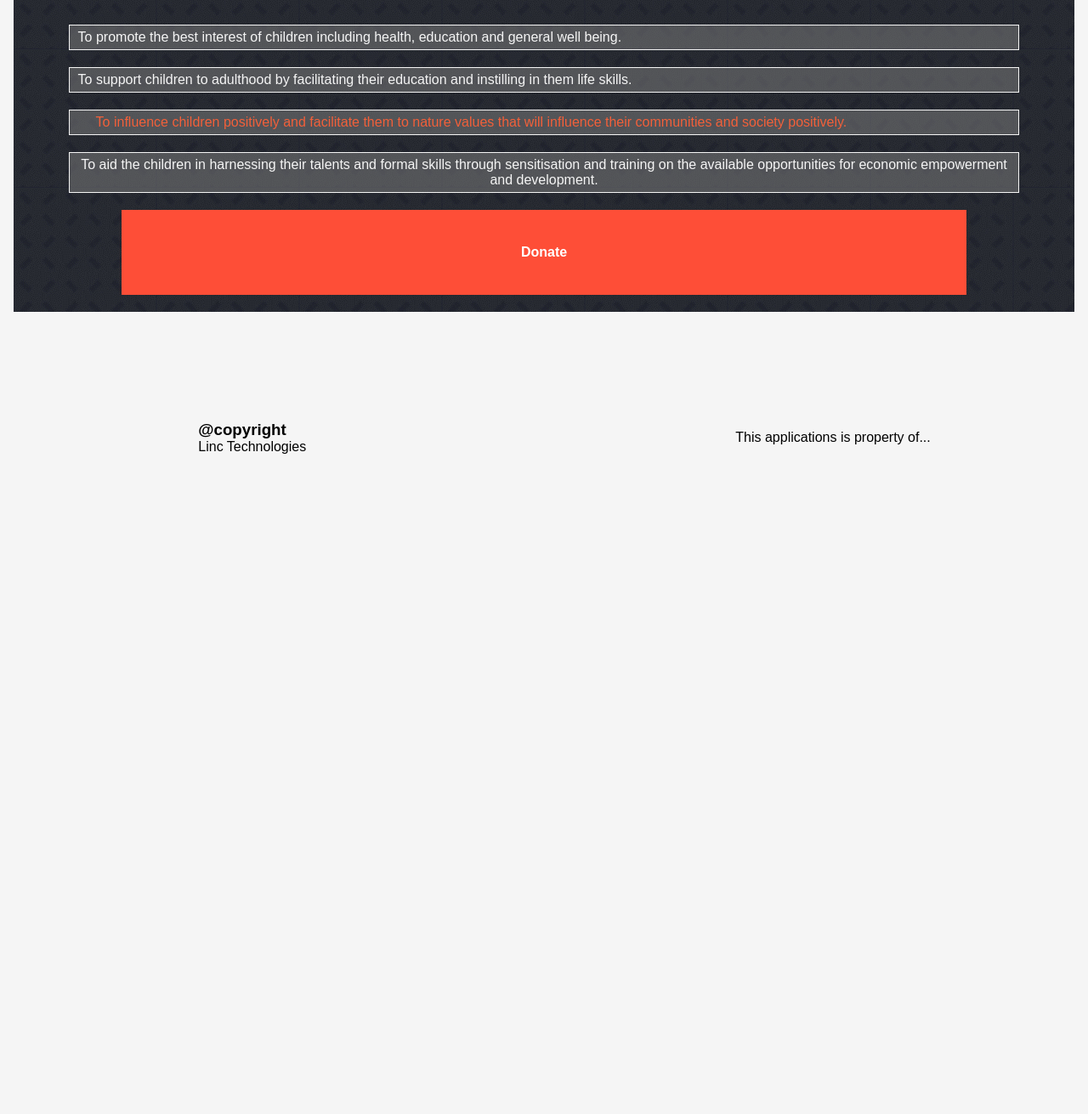
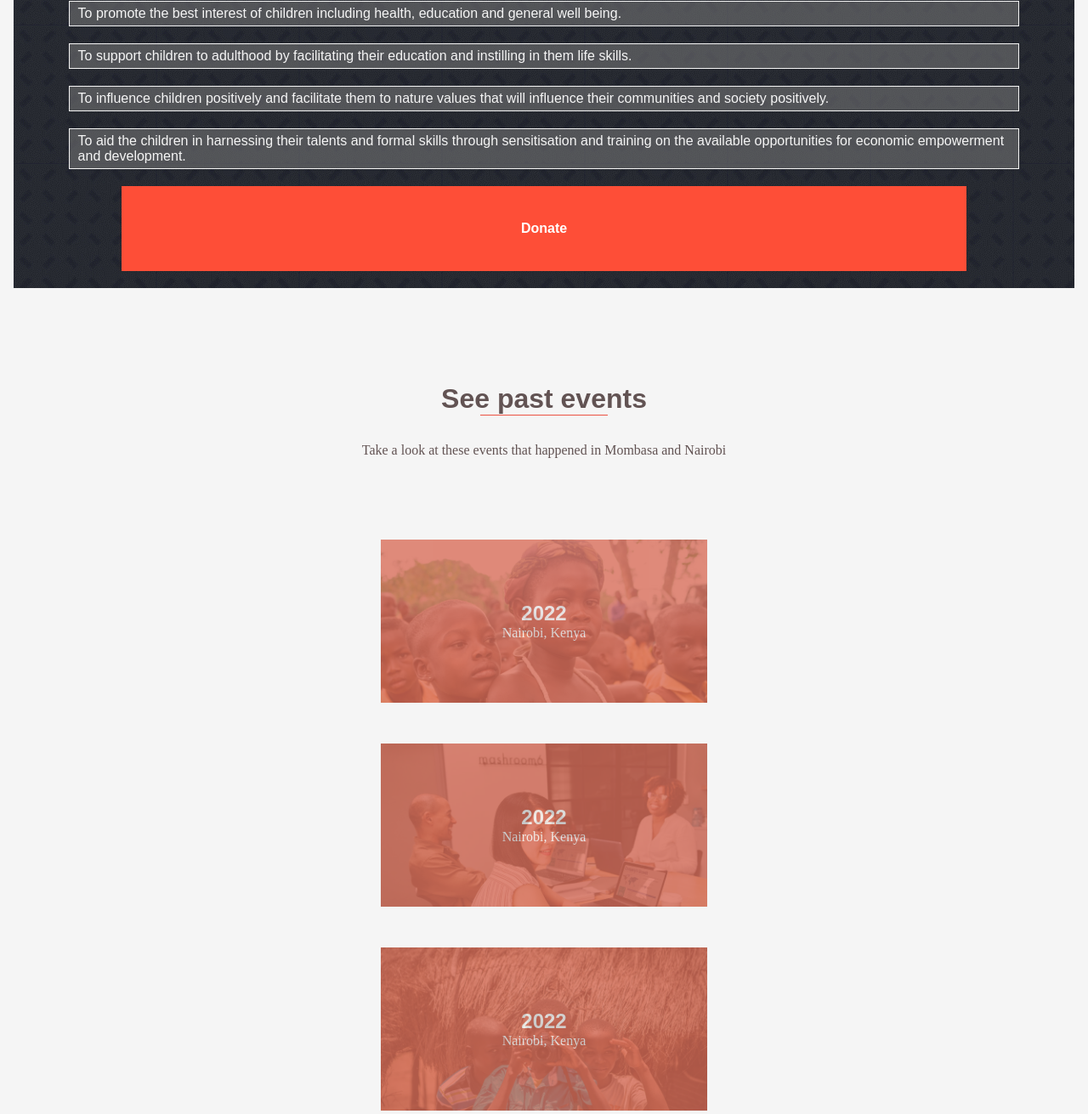
Before and after one commit to NoelLincoln/first-capstone-project, a plain HTML site: page pages/about.html in a window 1280 px wide. Shown: the part 513-1824 px from the top of the page at 85% size. Before the commit the page ends 1128 px from the top, so only its background shows below. Drawn offline with Linux system fonts and the light colour scheme; a web font is replaced by a local one.

```diff
--- a/assets/css/style.css
+++ b/assets/css/style.css
@@ -111,12 +111,23 @@
   flex-direction: column;
   margin-top: 2rem;
   font-family: 'Lato', sans-serif;
-  color: #f2603a;
+  color: #f81404;
 }
 .headline h1 {
   text-transform: uppercase;
   color: #f81404;
 }
+
+.title-h1 {
+  background: url(/first-capstone-project/assets/images/title-bg.jpg);
+  background-position: center;
+  background-size: cover;
+  background-repeat: repeat;
+  -webkit-background-clip: text;
+  /* stylelint-disable-next-line csstree/validator */
+  -webkit-text-fill-color: transparent;
+}
+
 .card {
   border: 4px solid;
   border-color: #fff;
@@ -158,6 +169,31 @@
   margin-bottom: 2rem;
 }
 
+.objectives {
+  display: flex;
+  flex-direction: column;
+  align-items: center;
+  background-image: url(/first-capstone-project/assets/images/values-bg.png);
+  /* background-repeat: no-repeat; */
+  /* background-size: cover; */
+  margin: 3rem 1rem;
+  text-align: center;
+  color: #f5f5f5;
+  padding-top: 4rem;
+}
+.objectives h3 {
+  margin-bottom: 1rem;
+}
+
+.objectives hr {
+  border-top: 1px solid #ec5242;
+  border-bottom: 1px;
+  border-left: 1px;
+  border-right: 1px;
+  width: 12%;
+  margin-bottom: 2rem;
+}
+
 .date,
 .location {
   padding-left: 1rem;
@@ -167,6 +203,13 @@
   font-weight: 700;
 }
 .values-container {
+  display: flex;
+  flex-direction: column;
+  gap: 20px;
+  padding-bottom: 20px;
+}
+
+.objectives-container {
   display: flex;
   flex-direction: column;
   gap: 20px;
@@ -190,14 +233,37 @@
   width: 35px;
 }
 
-.values-reasons li:nth-child(2) > p {
-  color: #f2603a;
+.values-reasons li {
+  color: #f5f5f5;
   font-family: 'Lato-Bold', sans-serif;
 }
 
-.values-reasons li:nth-child(3) > p {
+.objective {
+  display: flex;
+  flex-direction: row;
+  align-items: center;
+  gap: 21px;
+  border: 1px;
+  border-style: solid;
+  border-color: #f5f5f5;
+  background-color: rgba(128, 128, 128, 0.5);
+  padding: 5px 10px;
+  margin: auto;
+  width: 90%;
+}
+
+.objective img {
+  width: 35px;
+}
+
+.objective {
+  color: #f5f5f5;
+  font-family: 'Lato-Bold', sans-serif;
+}
+
+.objective li p {
   text-align: start;
-  font-family: 'Lato-Regular', sans-serif;
+  font-family: 'Lato-Bold', sans-serif;
 }
 
 .grey-bg {
@@ -445,3 +511,87 @@
 .copyright p {
   font-family: 'Lato-Bold', sans-serif;
 }
+
+.past-events {
+  display: flex;
+  flex-direction: column;
+  align-items: center;
+  margin: 3rem 1rem;
+  text-align: center;
+  color: #f5f5f5;
+  padding-top: 4rem;
+  color: #625353;
+}
+
+.past-events h3 {
+  font-size: 2rem;
+}
+
+.past-events p {
+  width: 80%;
+  font-family: 'Cocogoose-Pro-Light';
+}
+
+.past-events hr {
+  border-top: 1px solid #ec5242;
+  border-bottom: 1px;
+  border-left: 1px;
+  border-right: 1px;
+  width: 12%;
+  margin-bottom: 2rem;
+}
+
+.events {
+  display: flex;
+  flex-direction: column;
+  align-items: center;
+  margin: 3rem 1rem;
+  text-align: center;
+  color: #f5f5f5;
+}
+
+.event-bg {
+  width: 100%;
+  height: 100%;
+  display: flex;
+  flex-direction: column;
+  opacity: 0.8;
+  align-items: center;
+  justify-content: center;
+  background-color: #d86d59;
+}
+
+.event-img-1,
+.event-img-2,
+.event-img-3 {
+  display: flex;
+  align-items: center;
+  flex-direction: column;
+  justify-content: center;
+  background-size: cover;
+  background-repeat: no-repeat;
+  width: 24rem;
+  height: 12rem;
+  margin-top: 3rem;
+  box-shadow: rgba(0, 0, 0, 0.02) 0 1px 3px 0;
+  transition-property: transform, box-shadow;
+  transition-duration: 0.1s;
+}
+
+.event-img-1:hover,
+.event-img-2:hover,
+.event-img-3:hover {
+  cursor: pointer;
+  transform: scale(0.9);
+  box-shadow: 0 3px 15px -2px;
+}
+
+.event-img-1 {
+  background-image: url(/first-capstone-project/assets/images/event-4.jpg);
+}
+.event-img-2 {
+  background-image: url(/first-capstone-project/assets/images/event-6.jpg);
+}
+.event-img-3 {
+  background-image: url(/first-capstone-project/assets/images/event-3.jpg);
+}
--- a/pages/about.html
+++ b/pages/about.html
@@ -22,21 +22,26 @@
                     <li>Logout</li>
                 </ul>
                 <nav class="navbar">
-                    <!-- <img src="/first-capstone-project/assets/" class="logo desktop" /> -->
-                    <h2>Amanna Trust</h2>
+                    <!-- <img src="logo" class="logo desktop" /> -->
+
                     <div class="menu">
-
                         <img
                             src="/first-capstone-project/assets/icons/nav-icon.png"
                             class="mobile"
                             id="menu" onclick="menuOverlay()" />
+                        <h2 id="logo"><a
+                                href="/first-capstone-project/index.html">Amanna
+                                Trust</a>
+                        </h2>
+
                         <img
                             src="/first-capstone-project/assets/icons/close-icon.png"
                             class="mobile"
                             id="menu-close" />
 
                         <ul class="nav-links" id="nav-links">
-                            <li>About</li>
+                            <li><a
+                                    href="/first-capstone-project/pages/about.html">About</a></li>
                             <li>Program</li>
                             <li>join</li>
                             <li>Sponsor</li>
@@ -78,12 +83,12 @@
             </section>
 
         </div>
-        <section class="values">
+        <section class="objectives">
             <h3>Our Objectives</h3>
             <hr>
-            <div class="values-container">
+            <div class="objectives-container">
                 <div class="bg">
-                    <ul class="values-reasons">
+                    <ul class="objective">
                         <li>
                             <p>To promote the best interest of children
                                 including health, education and general well
@@ -92,7 +97,7 @@
                     </ul>
                 </div>
                 <div class="bg">
-                    <ul class="values-reasons" id="values">
+                    <ul class="objective" id="values">
                         <li>
                             <p>To support children to adulthood by facilitating
                                 their education and instilling in them life
@@ -105,8 +110,7 @@
                 </div>
 
                 <div class="bg">
-                    <ul class="values-reasons">
-                        <li>
+                    <ul class="objective">
                         <li>
                             <p>
                                 To influence children positively and
@@ -115,16 +119,12 @@
                                 positively.
                             </p>
                         </li>
-
-                        </li>
-
                     </ul>
 
                 </div>
 
                 <div class="bg">
-                    <ul class="values-reasons">
-
+                    <ul class="objective">
                         <li>
                             <p>
                                 To aid the children in harnessing their talents
@@ -134,12 +134,40 @@
                             </p>
                         </li>
                     </ul>
-
                 </div>
 
                 <button type="button" class="donate-btn">Donate</button>
             </div>
 
+        </section>
+        <section class="past-events">
+
+            <h3>See past events</h3>
+            <hr>
+            <p>Take a look at these events that happened in Mombasa and Nairobi</p>
+            <div class="events">
+                <div class="event-img-1">
+                    <div class="event-bg">
+                        <h2>2022</h2>
+                        <p> Nairobi, Kenya</p>
+
+                    </div>
+                </div>
+                <div class="event-img-2">
+                    <div class="event-bg">
+                        <h2>2022</h2>
+                        <p> Nairobi, Kenya</p>
+
+                    </div>
+                </div>
+                <div class="event-img-3">
+                    <div class="event-bg">
+                        <h2>2022</h2>
+                        <p> Nairobi, Kenya</p>
+
+                    </div>
+                </div>
+            </div>
         </section>
         <footer>
             <div class="copyright">
```
Also changed, not shown: index.html (+2 -1 lines), assets/images/title-bg.jpg (added). Lines whose indentation alone changed are shown as unchanged.
